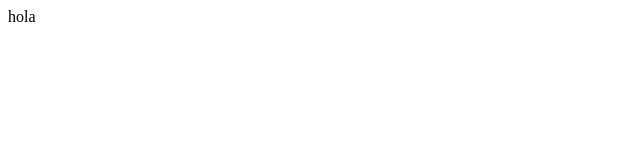
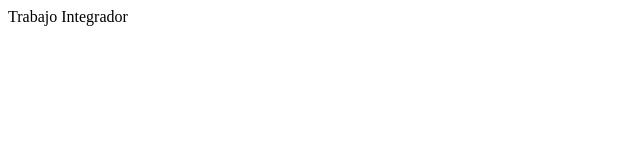
Before and after one commit to Ulises502/curso-git-integrador, a plain HTML site: page index.html in a window 1280 px wide. Shown: the whole page, without its empty margins (0-640 px from the left). Drawn offline with Linux system fonts and the light colour scheme.

Commit message:
cambie index.html

```diff
--- a/index.html
+++ b/index.html
@@ -1,5 +1,6 @@
 <html>
     <body>
-        <p>hola<a>
+        <p>Trabajo Integrador<a>
+
     </body>
 </html>
```
